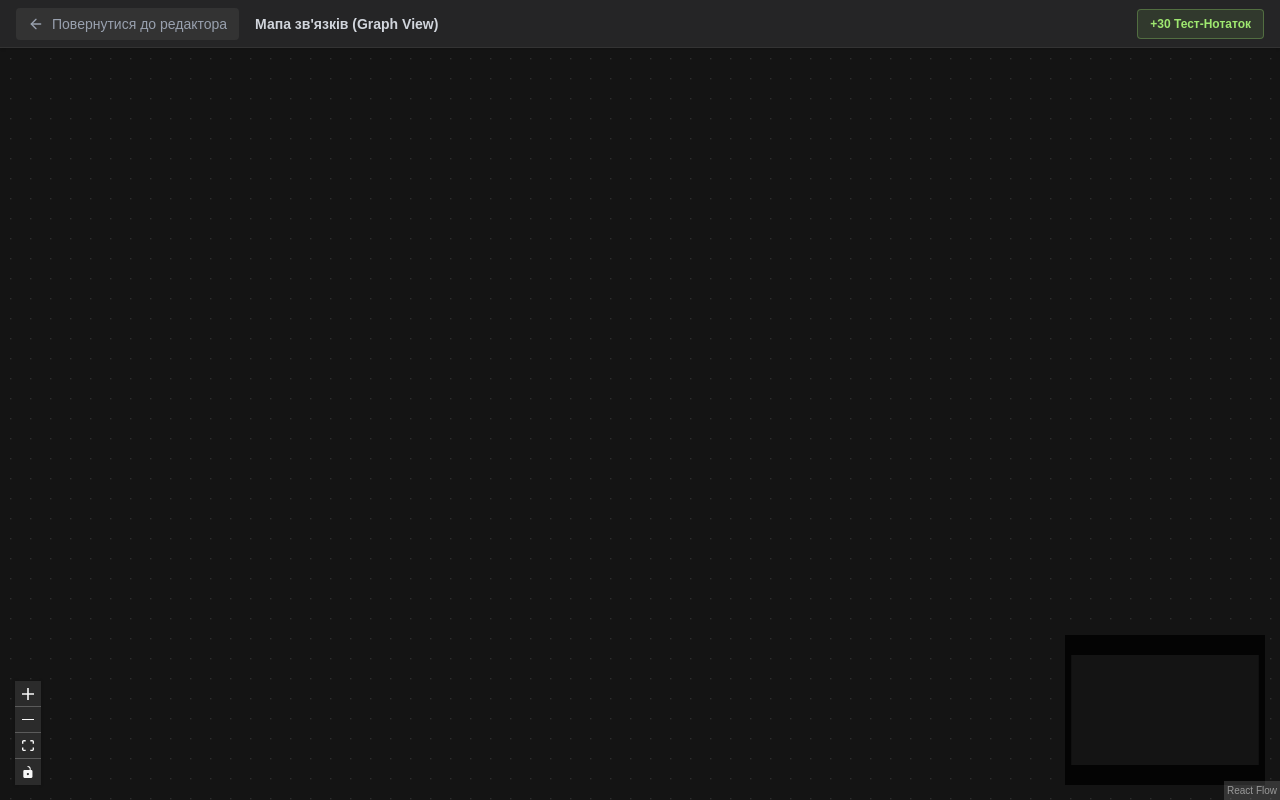
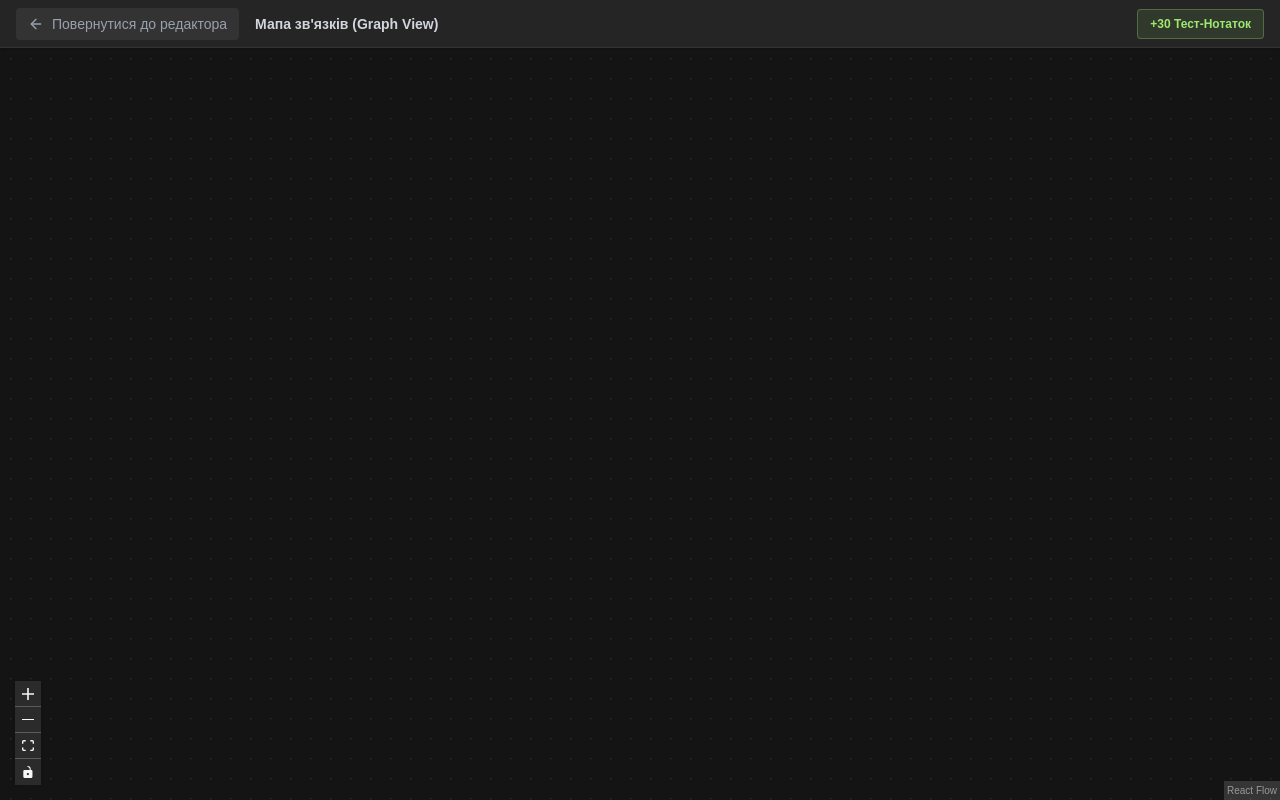
Before and after one commit to TrillionaireViier/obsidian_clone, a Next.js app: page /mindmap in a window 1280 px wide. Built offline with nearby package versions, Linux system fonts and the light colour scheme.

Commit message:
Remove MiniMap component

```diff
--- a/src/components/MindmapView.tsx
+++ b/src/components/MindmapView.tsx
@@ -117,7 +117,6 @@ export default function MindmapView({ notes, onNodeClick }: MindmapViewProps) {
         fitView
       >
         <Controls />
-        <MiniMap nodeStrokeColor="#555" nodeColor="#222" maskColor="rgba(0,0,0,0.8)" />
         <Background color="#333" gap={20} size={1.5} />
       </ReactFlow>
     </div>
```
